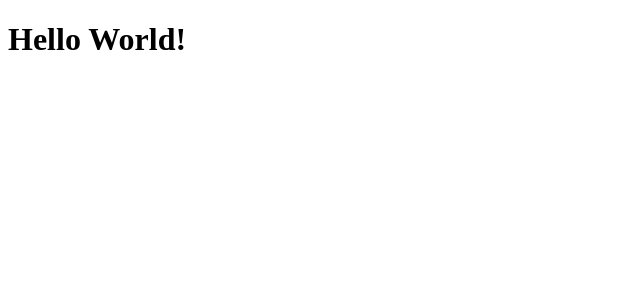
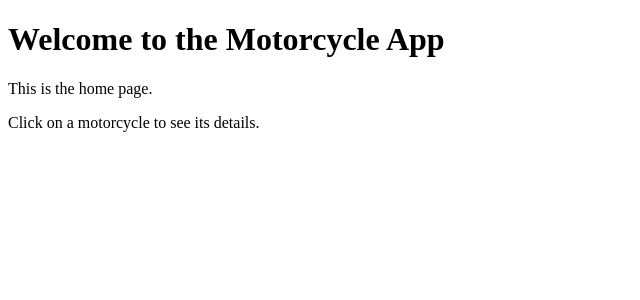
Before and after one commit to GabrieleTuzzo/progetto-finale-spec-frontend-front, a React (Vite) app: page / in a window 1280 px wide. Shown: the top 300 px of the page, without its empty margins (0-640 px from the left). Built offline with nearby package versions, Linux system fonts and the light colour scheme.

Commit message:
ADD project routes and global context

```diff
--- a/src/App.jsx
+++ b/src/App.jsx
@@ -1,10 +1,19 @@
 import './App.css';
+import { BrowserRouter, Routes, Route } from 'react-router-dom';
+import { GlobalContext } from './contexts/GlobalContext';
+import Home from './pages/Home';
+import DetailPage from './pages/DetailPage';
 
 function App() {
     return (
-        <>
-            <h1>Hello World!</h1>
-        </>
+        <GlobalContext.Provider value={{}}>
+            <BrowserRouter>
+                <Routes>
+                    <Route path="/" element={<Home />} />
+                    <Route path="/motorcycle/:id" element={<DetailPage />} />
+                </Routes>
+            </BrowserRouter>
+        </GlobalContext.Provider>
     );
 }
 
--- /dev/null
+++ b/src/contexts/GlobalContext.js
@@ -0,0 +1,3 @@
+import { createContext } from 'react';
+
+export const GlobalContext = createContext();
--- /dev/null
+++ b/src/pages/DetailPage.jsx
@@ -0,0 +1,9 @@
+export default function DetailPage() {
+    return (
+        <div>
+            <h1>Motorcycle Details</h1>
+            <p>This is the detail page for a motorcycle.</p>
+            <p>More information will be displayed here.</p>
+        </div>
+    );
+}
--- /dev/null
+++ b/src/pages/Home.jsx
@@ -0,0 +1,9 @@
+export default function Home() {
+    return (
+        <div>
+            <h1>Welcome to the Motorcycle App</h1>
+            <p>This is the home page.</p>
+            <p>Click on a motorcycle to see its details.</p>
+        </div>
+    );
+}
```
